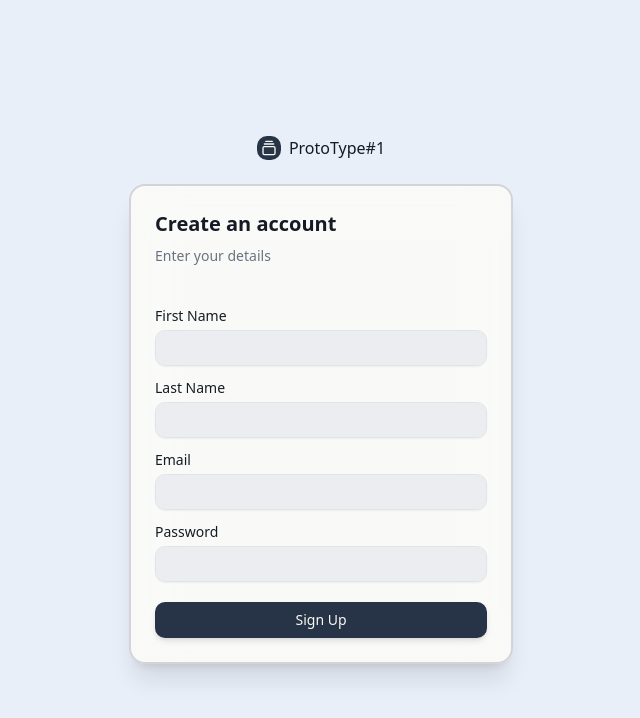
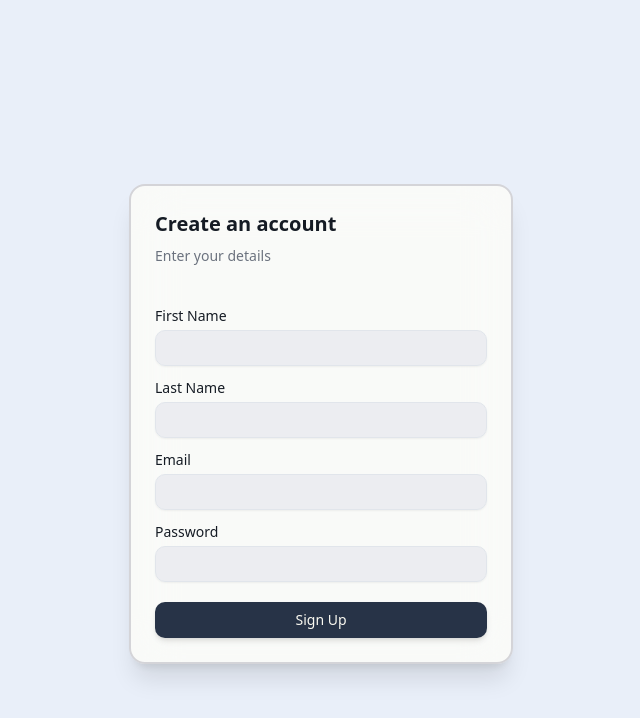
Before and after one commit to rohanhumai/CSA--frontend, a Next.js app: page / in a window 1280 px wide. Shown: the top 718 px of the page, without its empty margins (319-959 px from the left). Built offline with nearby package versions, Linux system fonts and the light colour scheme.

Commit message:
Removed Unwanted Texts and Icons

```diff
--- a/app/signup/page.tsx
+++ b/app/signup/page.tsx
@@ -1,6 +1,6 @@
 "use client"
 
-import { GalleryVerticalEnd } from "lucide-react"
+// import { GalleryVerticalEnd } from "lucide-react"
 
 import { SignupForm } from "@/components/signup-form"
 
@@ -9,10 +9,10 @@ export default function SignupPage() {
     <div className="bg-muted flex min-h-svh flex-col items-center justify-center gap-6 p-6 md:p-10">
       <div className="flex w-full max-w-sm flex-col gap-6">
         <a href="#" className="flex items-center gap-2 self-center font-medium">
-          <div className="bg-primary text-primary-foreground flex size-6 items-center justify-center rounded-md">
-            <GalleryVerticalEnd className="size-4" />
+          <div className=" text-primary-foreground flex size-6 items-center justify-center rounded-md">
+            {/* <GalleryVerticalEnd className="size-4" /> */}
           </div>
-          ProtoType#1
+          {/* Attendance Management System */}
         </a>
         <SignupForm />
       </div>
```
